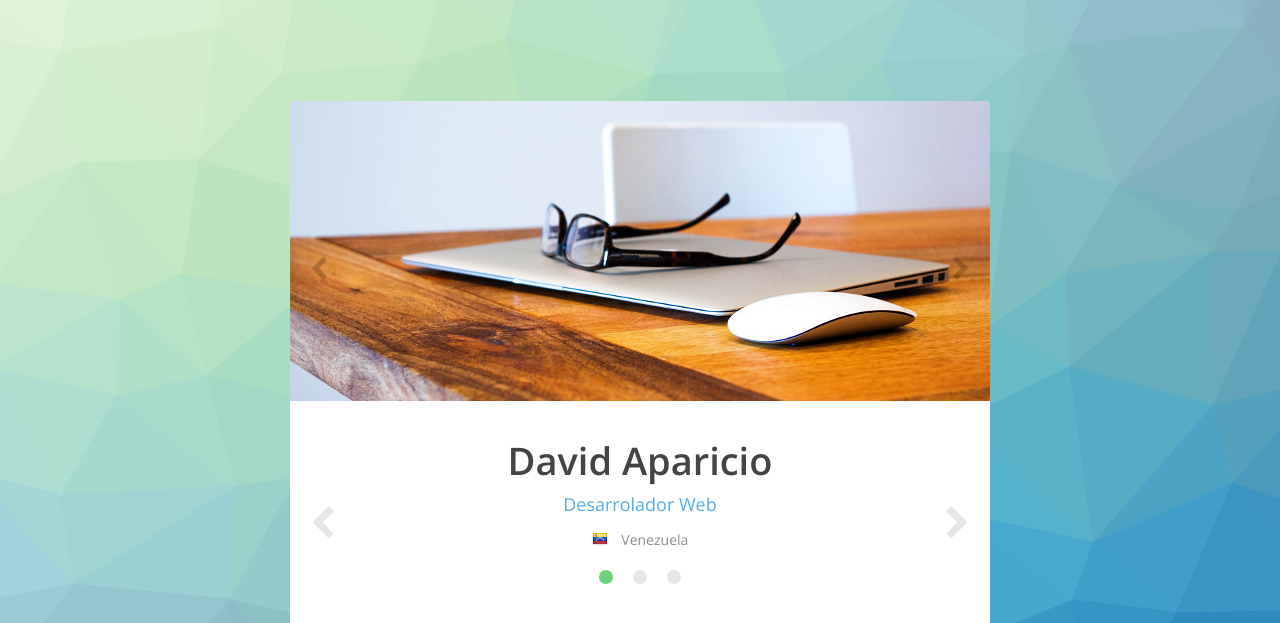
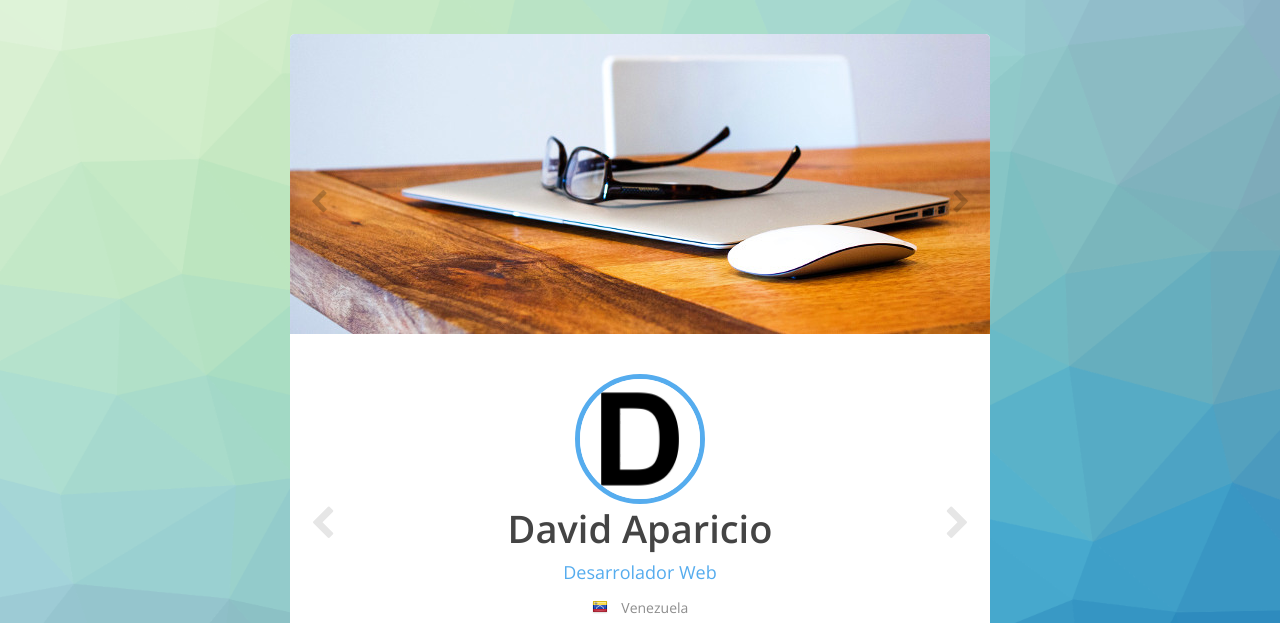
Before and after one commit to Deivbid/Tarjeta, a plain HTML site: page index.html in a window 1280 px wide. Shown: the top 623 px of the page. Drawn offline with nearby package versions, Linux system fonts and the light colour scheme.

Commit message:
imagen de perifl

```diff
--- a/css/estilos.css
+++ b/css/estilos.css
@@ -140,6 +140,14 @@ a {
 
 
 /* ESTILOS PARA LOS SLIDE DEL INFO, EL TEXTO, LOS PUNTOS YOU KNOW */
+.slider_info .informacion .perfil {
+    width:130px;
+    height:130px;
+    border-radius:150px;
+    border:5px solid #55acee;
+
+}
+
 .slider_info .informacion .nombre {
     color: #444;
     font-size: 38px;
--- a/index.html
+++ b/index.html
@@ -11,7 +11,7 @@
         <link rel="stylesheet" href="css/font-awesome.min.css">
 
         <link rel="stylesheet" href="css/estilos.css">
-        <title>Acerca de CAL</title>
+        <title>Acerca de Dave</title>
     </head>
     <body>
         <!-- contenedor de todo -->
@@ -43,6 +43,9 @@
                     <section id="informacion" class="informacion">
                         <article id="info">
                             <div class="slide active">
+
+                               <img src="images/perfil2.jpg" class="perfil" alt="">
+
                                 <h1 class="nombre">
                                     David Aparicio
                                 </h1>
```
Also changed, not shown: images/perfil.JPG (added), images/perfil2.jpg (added).
